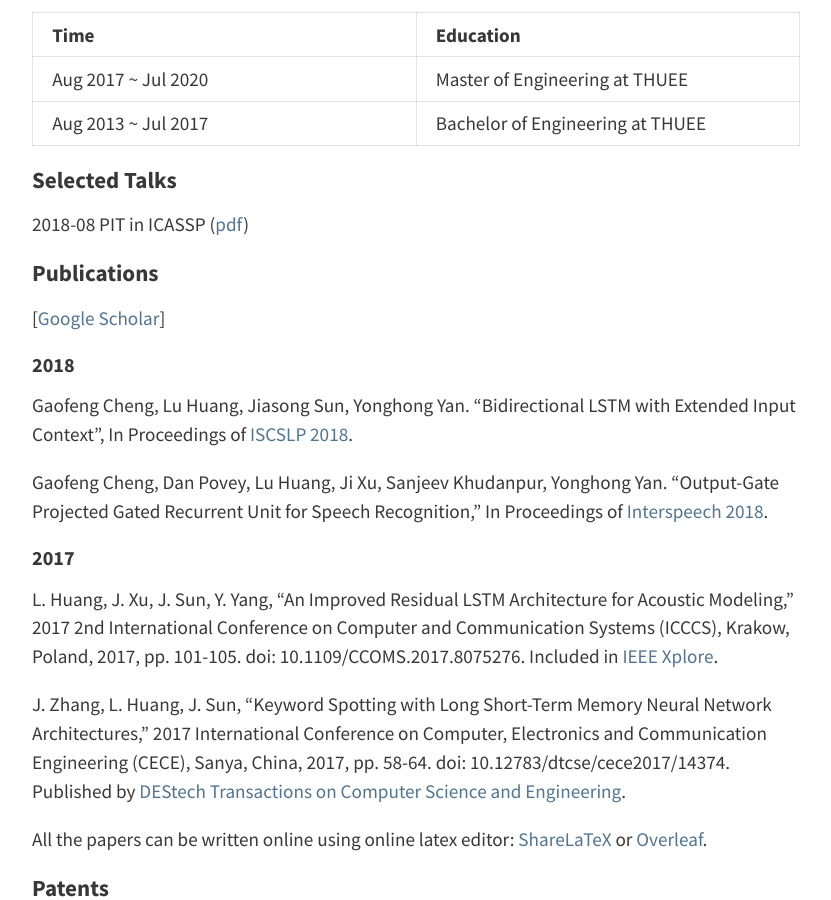
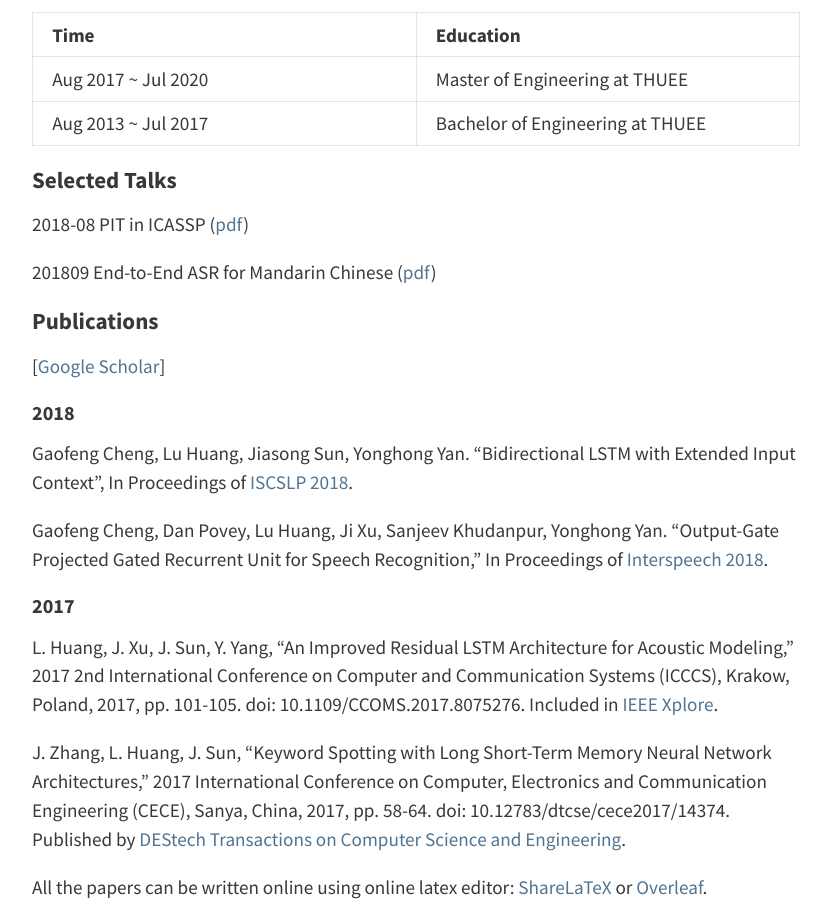
Before and after one commit to hlthu/hlthu.github.io, a Jekyll site: the page built from pages/about.md, in a window 1280 px wide and 900 px high, scrolled down 729 px. Shown: the whole window, without its empty margins (224-1055 px from the left). Built offline with Jekyll 4.4.1, drawn with Linux system fonts in a browser that asks for light colours; comment, search, counter and statistics services are not loaded.

Commit message:
add 2018 end-to-end ASR

```diff
--- a/pages/about.md
+++ b/pages/about.md
@@ -22,6 +22,9 @@
 # Selected Talks
 
 2018-08 PIT in ICASSP ([pdf](https://hlthu.github.io/public/downloads/pit-huanglu-201808.pdf))
+
+201809 End-to-End ASR for Mandarin Chinese ([pdf](https://hlthu.github.io/public/downloads/Interspeech_2018_e2e.pdf))
+
 
 # Publications
 
```
Also changed, not shown: 1 other file.
